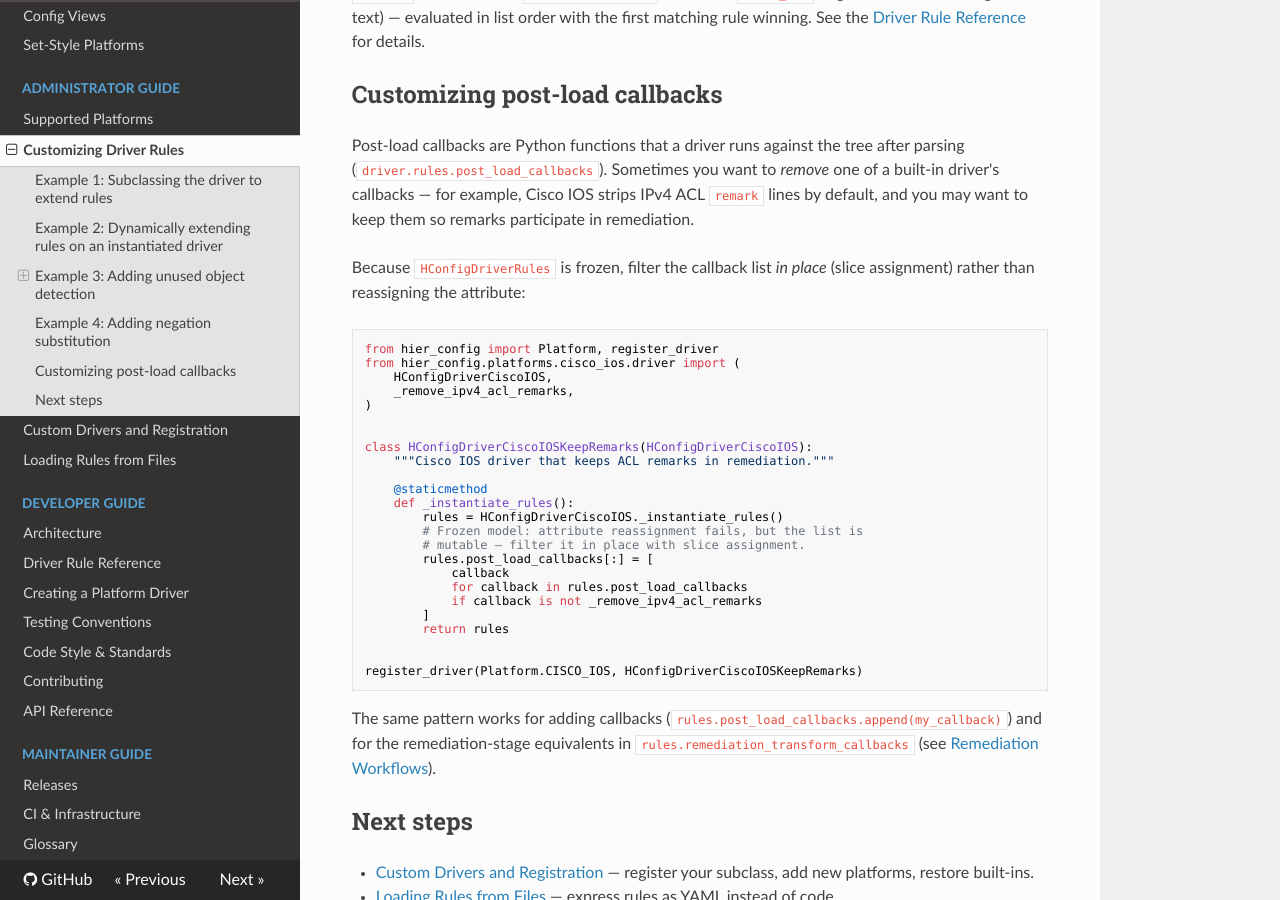
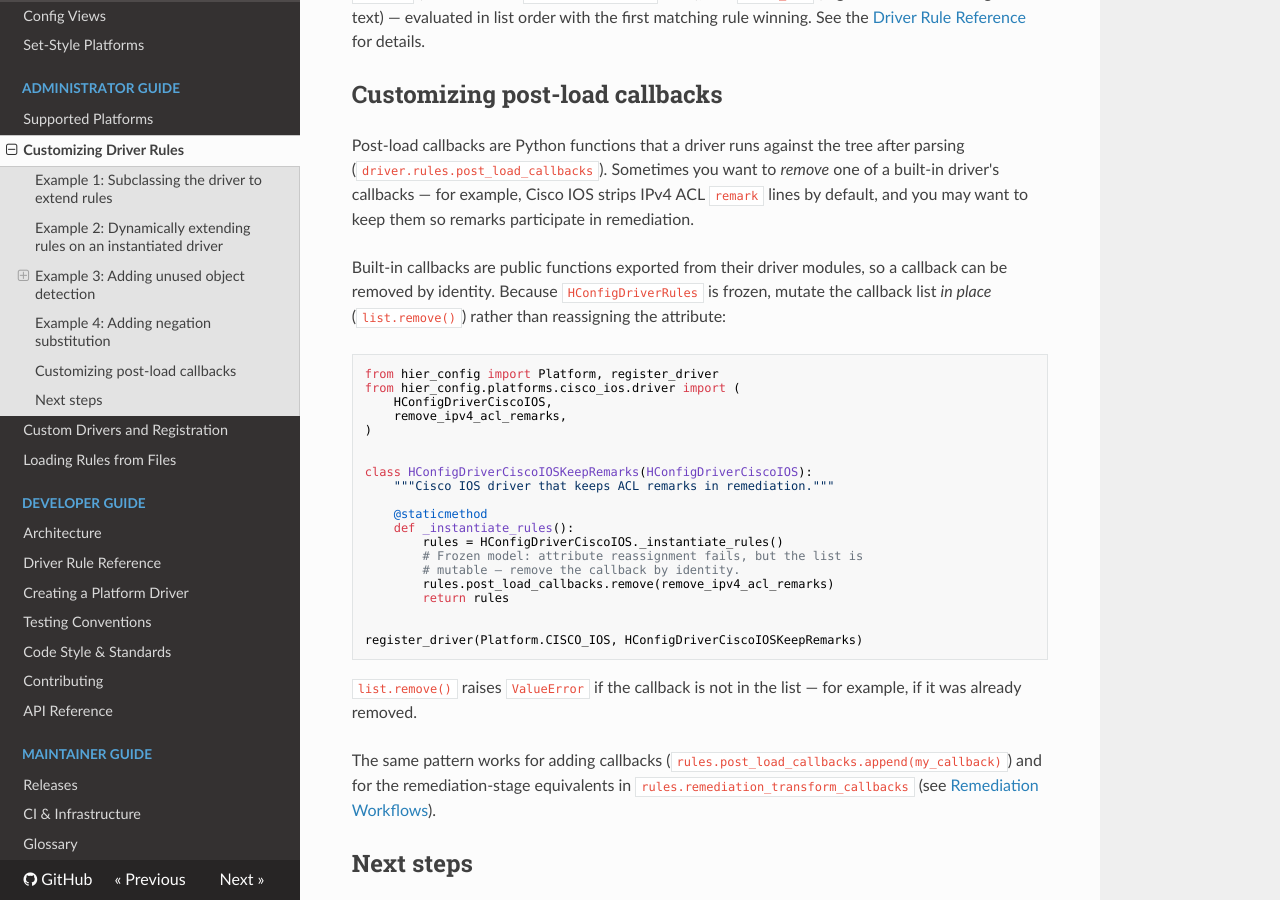
Before and after one commit to netdevops/hier_config, an MkDocs documentation site: the page built from docs/admin/customizing-rules.md, in a window 1280 px wide and 900 px high, scrolled down 4534 px. Built offline with MkDocs 1.6.1, drawn with Linux system fonts in a browser that asks for light colours; nearby versions of some CDN libraries.

Commit message:
Make built-in post-load callbacks public (#286)
The documented recipe for disabling a built-in post-load callback
imported a private name (_remove_ipv4_acl_remarks), so a rename would
silently break downstream drivers. Rename all eight built-in callbacks
to public names in their driver modules, giving them stable identities
that users remove with rules.post_load_callbacks.remove(callback).

Two names are cleaned up beyond the underscore strip:
_rm_ipv6_acl_sequence_numbers -> remove_ipv6_acl_sequence_numbers and
the stuttering _fixup_hp_procurve_aaa_port_access_fixup ->
fixup_hp_procurve_aaa_port_access. Identity-pin tests per platform and
a recipe regression test guard the new public surface; the docs recipe
now removes by identity instead of slice-filtering.

````diff
--- a/docs/admin/customizing-rules.md
+++ b/docs/admin/customizing-rules.md
@@ -258,13 +258,13 @@ driver.rules.negation.append(
 
 Post-load callbacks are Python functions that a driver runs against the tree after parsing (`driver.rules.post_load_callbacks`). Sometimes you want to *remove* one of a built-in driver's callbacks — for example, Cisco IOS strips IPv4 ACL `remark` lines by default, and you may want to keep them so remarks participate in remediation.
 
-Because `HConfigDriverRules` is frozen, filter the callback list *in place* (slice assignment) rather than reassigning the attribute:
+Built-in callbacks are public functions exported from their driver modules, so a callback can be removed by identity. Because `HConfigDriverRules` is frozen, mutate the callback list *in place* (`list.remove()`) rather than reassigning the attribute:
 
 ```python
 from hier_config import Platform, register_driver
 from hier_config.platforms.cisco_ios.driver import (
     HConfigDriverCiscoIOS,
-    _remove_ipv4_acl_remarks,
+    remove_ipv4_acl_remarks,
 )
 
 
@@ -275,17 +275,15 @@ class HConfigDriverCiscoIOSKeepRemarks(HConfigDriverCiscoIOS):
     def _instantiate_rules():
         rules = HConfigDriverCiscoIOS._instantiate_rules()
         # Frozen model: attribute reassignment fails, but the list is
-        # mutable — filter it in place with slice assignment.
-        rules.post_load_callbacks[:] = [
-            callback
-            for callback in rules.post_load_callbacks
-            if callback is not _remove_ipv4_acl_remarks
-        ]
+        # mutable — remove the callback by identity.
+        rules.post_load_callbacks.remove(remove_ipv4_acl_remarks)
         return rules
 
 
 register_driver(Platform.CISCO_IOS, HConfigDriverCiscoIOSKeepRemarks)
 ```
+
+`list.remove()` raises `ValueError` if the callback is not in the list — for example, if it was already removed.
 
 The same pattern works for adding callbacks (`rules.post_load_callbacks.append(my_callback)`) and for the remediation-stage equivalents in `rules.remediation_transform_callbacks` (see [Remediation Workflows](../user/remediation-workflows.md#the-remediation-transform-pipeline)).
 
````
Also changed, not shown: CHANGELOG.md (+5 -0 lines), docs/dev/creating-drivers.md (+3 -3 lines), docs/dev/rule-reference.md (+2 -0 lines), docs/user/migrating-from-v3.md (+2 -0 lines), 8 other files.
